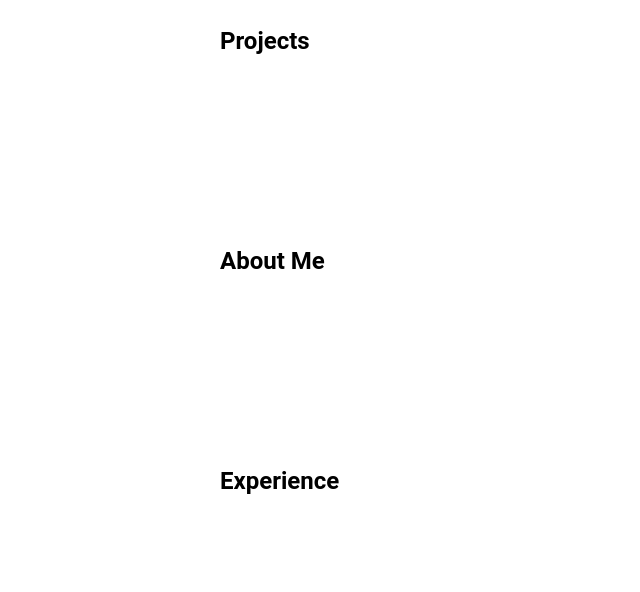
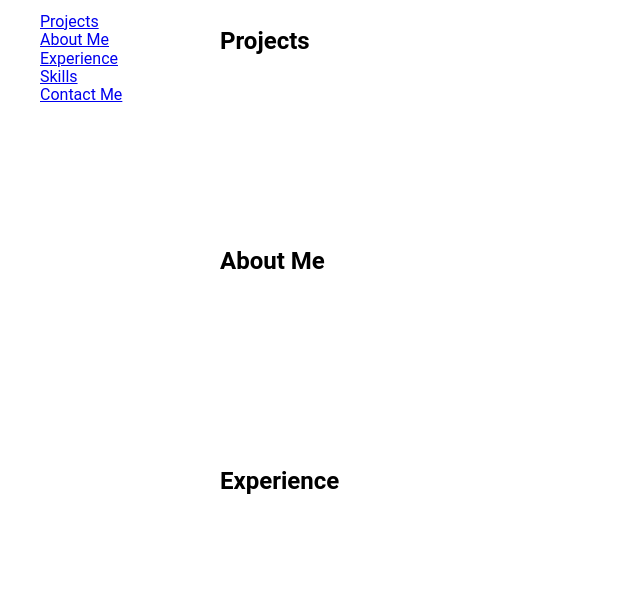
Before and after one commit to jmskelton-dev/portfolio, a plain HTML site: page index.html in a window 1280 px wide. Shown: the part 208-800 px from the top of the page, without its empty margins (0-640 px from the left). Drawn offline with Linux system fonts and the light colour scheme.

Commit message:
Added Nav Links

```diff
--- a/index.html
+++ b/index.html
@@ -31,28 +31,37 @@
                     <li>A Full Stack developer with over 9 years of experience in the IT industry.</li>
                 </ul>
             </div>
+            <div>
+                <ul>
+                    <li><a href="#projects">Projects</a></li>
+                    <li><a href="#aboutme">About Me</a></li>
+                    <li><a href="#experience">Experience</a></li>
+                    <li><a href="#skills">Skills</a></li>
+                    <li><a href="#contactme">Contact Me</a></li>
+                </ul>
+            </div>
         </nav>
     <main>
-        <section>
+        <section id="intro">
             <Blockquote>Intro</Blockquote>
         </section>
-        <section>
+        <section id="projects">
             <h2>Projects</h2>
 
         </section>
-        <section>
+        <section id="aboutme">
             <h2>About Me</h2>
 
         </section>
-        <section>
+        <section id="experience">
             <h2>Experience</h2>
 
         </section>
-        <section>
+        <section id="skills">
             <h2>Skills</h2>
 
         </section>
-        <section>
+        <section id="contactme">
             <h2>Contact Me</h2>
         </section>
     </main>
```
